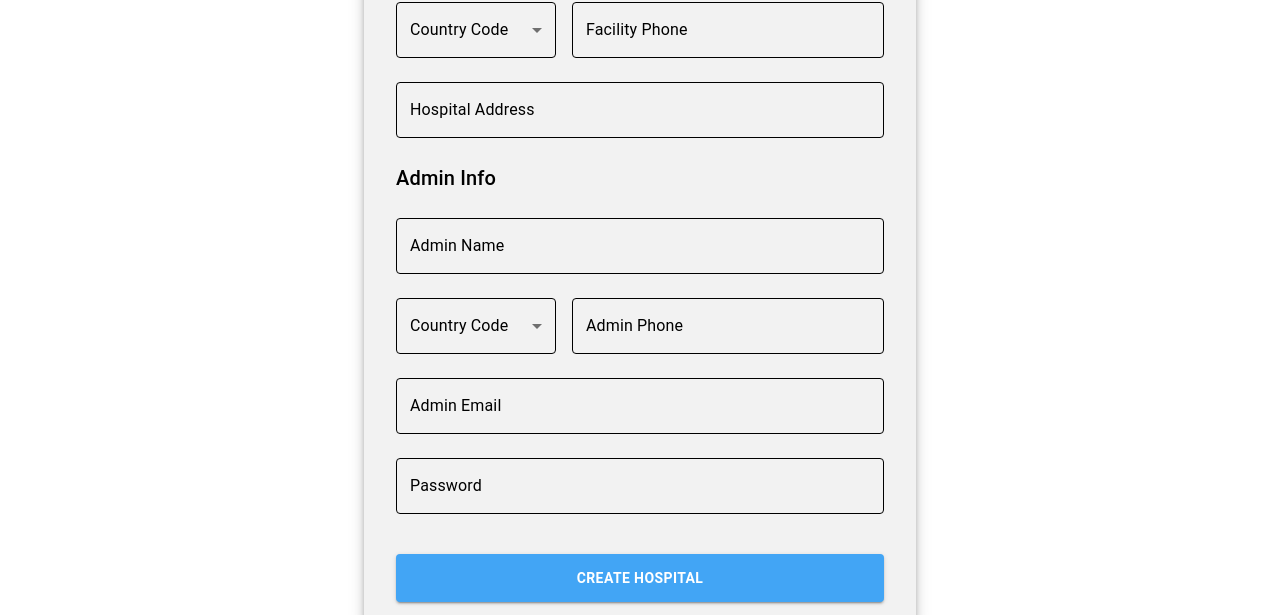
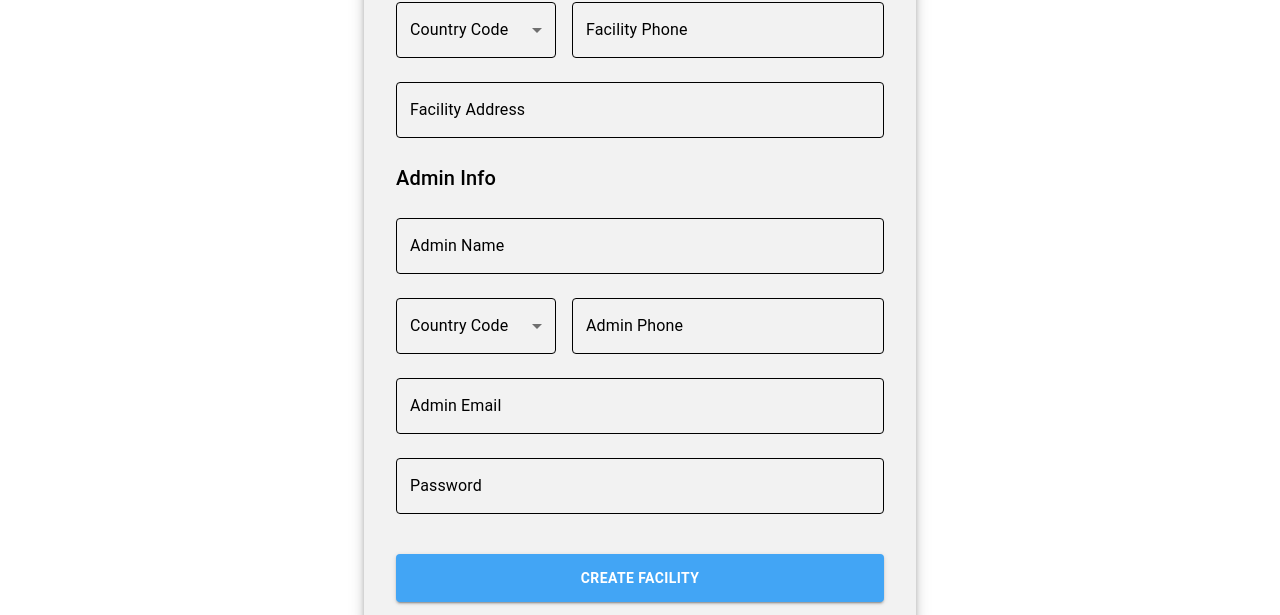
Before and after one commit to everyonesbuddy/easishift-fe, a React (Vite) app: page /signup-tenant in a window 1280 px wide. Shown: the part 337-952 px from the top of the page. Built offline with nearby package versions, Linux system fonts and the light colour scheme.

Commit message:
change copy from hospital to facility

```diff
--- a/src/components/Auth/Login.jsx
+++ b/src/components/Auth/Login.jsx
@@ -139,7 +139,7 @@ export default function Login() {
             align="center"
             sx={{ color: "black", mt: 2 }}
           >
-            Don’t have an account? Contact your hospital admin.
+            Don’t have an account? Contact your facility admin.
           </Typography>
 
           <Box
--- a/src/components/Auth/SignupTenant.jsx
+++ b/src/components/Auth/SignupTenant.jsx
@@ -149,7 +149,7 @@ export default function SignupTenant() {
           </Box>
 
           <TextField
-            label="Hospital Address"
+            label="Facility Address"
             fullWidth
             value={address}
             onChange={(e) => setAddress(e.target.value)}
@@ -234,7 +234,7 @@ export default function SignupTenant() {
               fontWeight: 600,
             }}
           >
-            Create Hospital
+            Create Facility
           </Button>
         </Box>
       </Paper>
```
